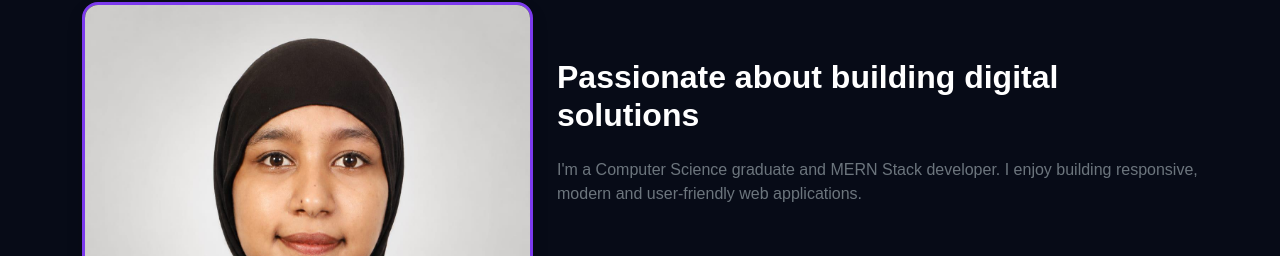
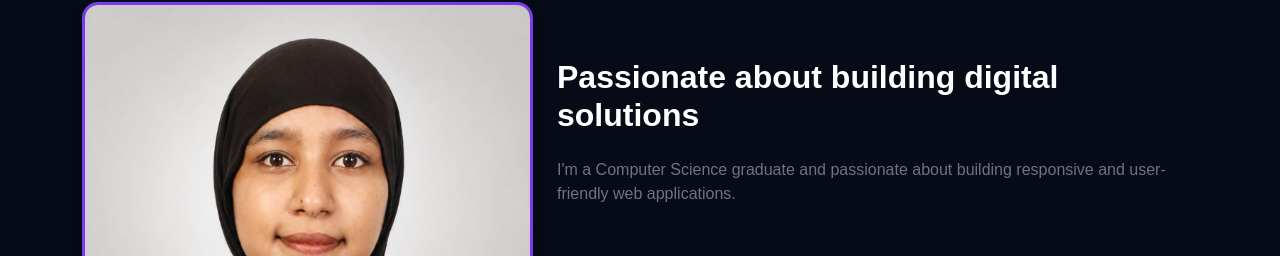
Before and after one commit to ShahanaFathima-05/MyPortfolio, a plain HTML site: page index.html in a window 1280 px wide. Shown: the part 984-1240 px from the top of the page. Drawn offline with nearby package versions, Linux system fonts and the light colour scheme.

Commit message:
Update index.html

```diff
--- a/index.html
+++ b/index.html
@@ -104,7 +104,7 @@ href="https://cdn.jsdelivr.net/npm/bootstrap-icons@1.11.3/font/bootstrap-icons.m
             </div>
             <div class="col-lg-7 mt-4 mt-lg-0">
                 <h2 class="fw-bold">Passionate about building digital solutions</h2>
-                <p class="text-secondary mt-4">I'm a Computer Science graduate and MERN Stack developer. I enjoy building responsive, modern and user-friendly web applications.</p>
+                <p class="text-secondary mt-4">I'm a Computer Science graduate and passionate about building responsive and user-friendly web applications.</p>
                 <div class="row mt-5">
                     <div class="col-md-6">
                         <p><i class="bi bi-person-fill text-purple"></i><strong>Name</strong><br>Shahana Fathima</p>
```
